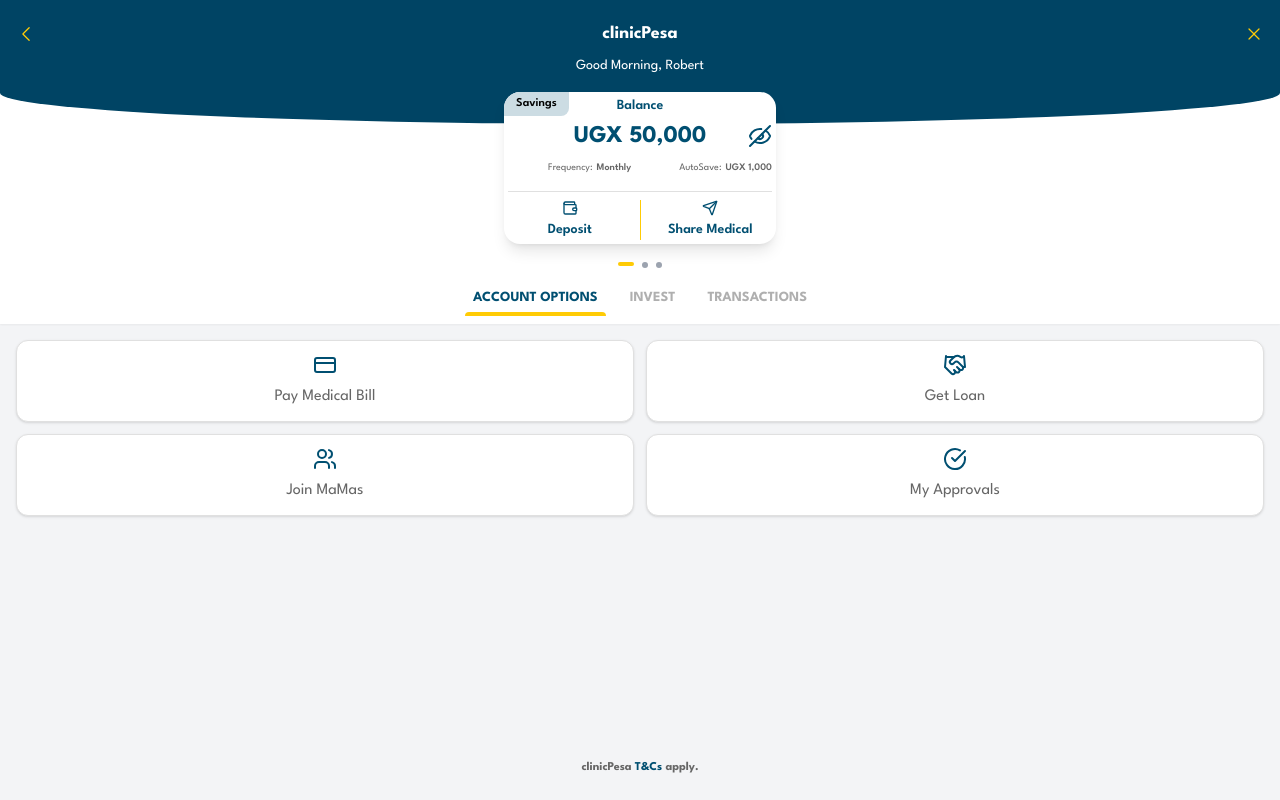
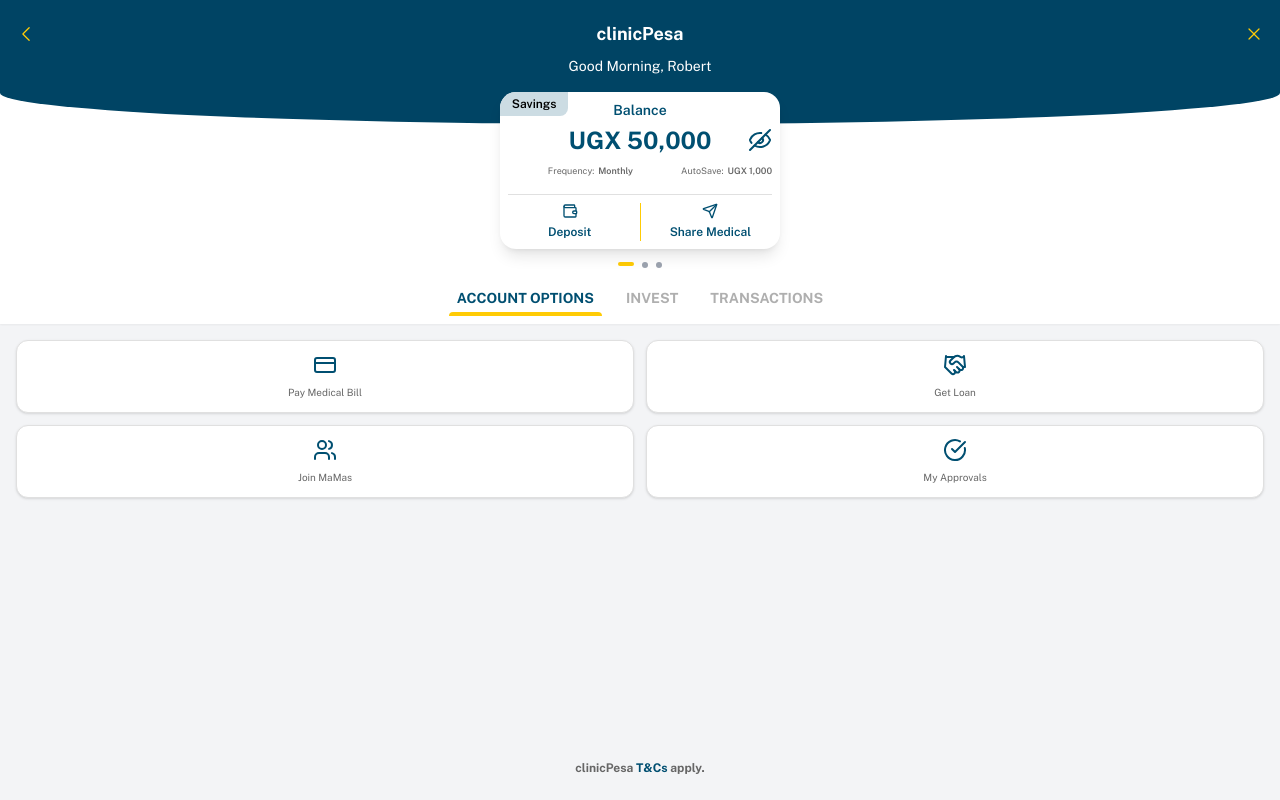
Before and after one commit to Mundurujoana/clinicPesa-dashboard-screen-tsx, a React (Create React App) app: page / in a window 1280 px wide. Built offline with nearby package versions, Linux system fonts and the light colour scheme.

Commit message:
Apply Public Sans font to entire app

```diff
--- a/src/components/InvestOptions.tsx
+++ b/src/components/InvestOptions.tsx
@@ -2,7 +2,8 @@
 export default function InvestOptions() {
   return (
     <div className="text-center py-12 ">
-      <p className="text-grayText text-lg">Investment options coming soon</p>
+      <p className="text-xs text-center text-grayText">
+Investment options coming soon</p>
     </div>
   );
 }
--- a/src/components/OptionCard.tsx
+++ b/src/components/OptionCard.tsx
@@ -12,7 +12,9 @@
   return (
     <div className="flex flex-col items-center p-3 bg-white rounded-xl shadow border border-borderGray">
       <Icon className="w-6 h-6 text-appText mb-2" />
-      <p className=" text-center text-grayText">{option.title}</p>
+<p className="text-[10px] text-center text-grayText">
+  {option.title}
+</p>
     </div>
   );
 }
--- a/src/components/SavingsCard.tsx
+++ b/src/components/SavingsCard.tsx
@@ -9,7 +9,7 @@
 
 const SavingsCard: React.FC<SavingsCardProps> = ({ balance, frequency, autoSave }) => {
   return (
-    <div className="relative z-10 bg-white rounded-2xl shadow-lg p-1 -mt-8 mx-4">
+    <div className="relative z-10 bg-white rounded-2xl shadow-lg p-2 -mt-8 mx-6">
       <span className="absolute -top-0 -left-0 bg-savingsBg text-savingsText px-3 py-1 rounded-tl-2xl rounded-br-lg text-xs font-semibold">
         Savings
       </span>
@@ -24,7 +24,7 @@
         </div>
       </div>
 
-      <div className="flex mt-2 text-grayText ml-10 text-[10px]">
+      <div className="flex mt-2 text-grayText ml-10 text-[9px]">
         <div className="flex space-x-1">
           <span>Frequency:</span>
           <span className="font-semibold">{frequency}</span>
@@ -36,14 +36,14 @@
       </div>
 
       <div className="flex justify-between mt-4 border-t border-borderGray pt-2">
-        <button className="flex-1 flex flex-col items-center text-appText font-semibold text-sm">
-          <Wallet className="h-4 w-4 mb-1" />
+        <button className="flex-1 flex flex-col items-center text-appText font-semibold text-[12px]">
+          <Wallet className="h-4 w-4 mb-1 " />
           Deposit
         </button>
 
         <div className="border-l mx-2 border-warmYellow" />
 
-        <button className="flex-1 flex flex-col items-center text-appText font-semibold text-sm">
+        <button className="flex-1 flex flex-col items-center text-appText font-semibold text-[12px]">
           <Send className="h-4 w-4 mb-1" />
           Share Medical
         </button>
--- a/src/components/TransactionHistory.tsx
+++ b/src/components/TransactionHistory.tsx
@@ -9,7 +9,8 @@
 export default function TransactionHistory() {
   return (
     <div className="text-center py-12 ">
-      <p className="text-grayText text-lg">No transactions recorded yet</p>
+   <p className="text-xs text-center text-grayText">
+No transactions recorded yet</p>
     </div>
   );
 }
--- a/src/index.css
+++ b/src/index.css
@@ -1,4 +1,4 @@
-@import url('https://fonts.googleapis.com/css2?family=League+Spartan:wght@400;500;600;700&display=swap');
+@import url('https://fonts.googleapis.com/css2?family=Public+Sans:wght@300;400;500;600;700&display=swap');
 
 @tailwind base;
 @tailwind components;
--- a/src/index.tsx
+++ b/src/index.tsx
@@ -7,7 +7,7 @@
 const root = ReactDOM.createRoot(document.getElementById('root') as HTMLElement);
 root.render(
   <React.StrictMode>
-    <div className="font-leagueSpartan">
+   <div className="font-publicSans">
       <App />
     </div>
   </React.StrictMode>,
--- a/tailwind.config.js
+++ b/tailwind.config.js
@@ -17,7 +17,7 @@
 
       },
       fontFamily: {
-        leagueSpartan: ['"League Spartan"', 'sans-serif'],
+    sans: ['Public Sans', 'sans-serif'],
       },
     },
   },
```
